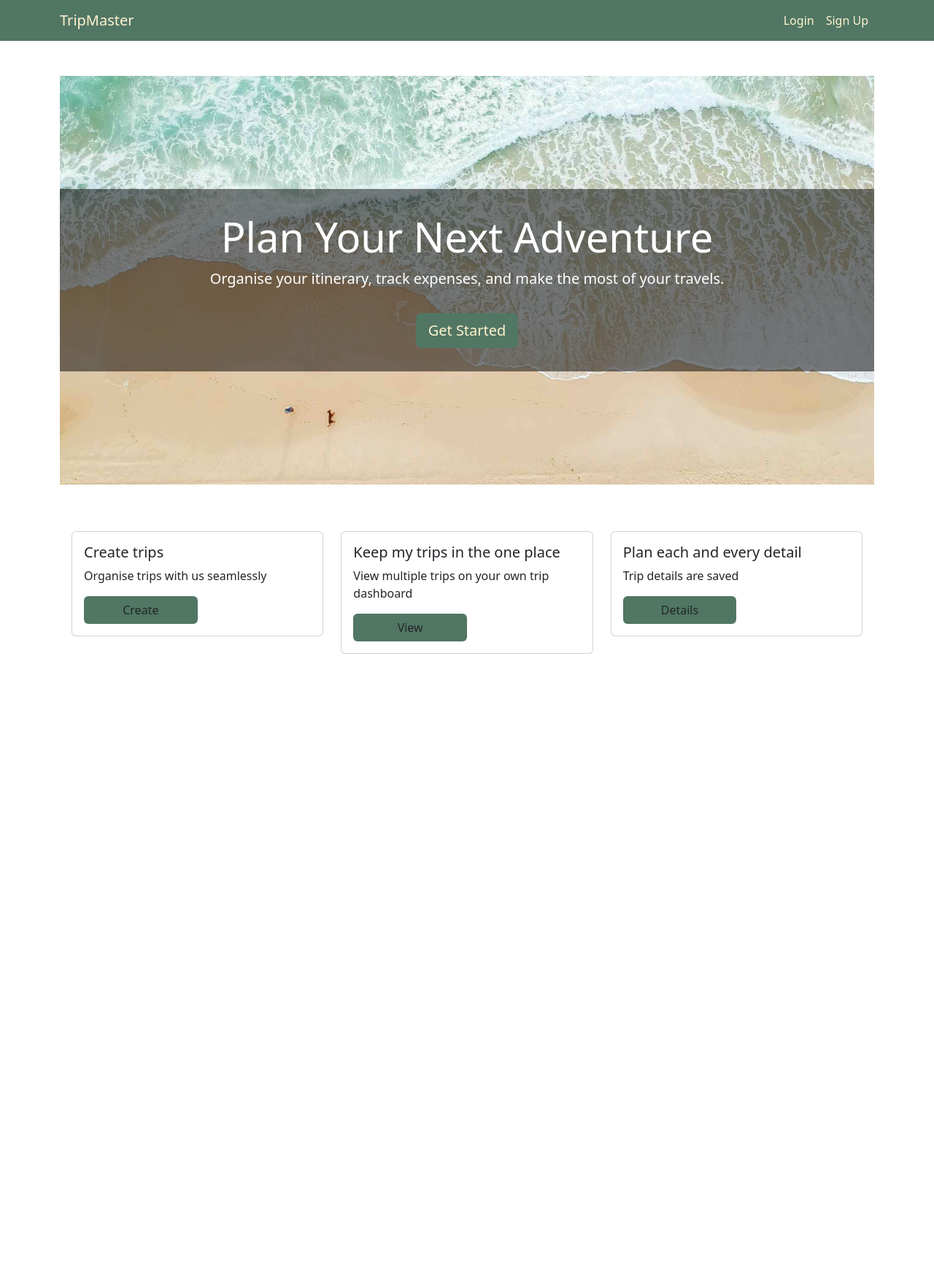
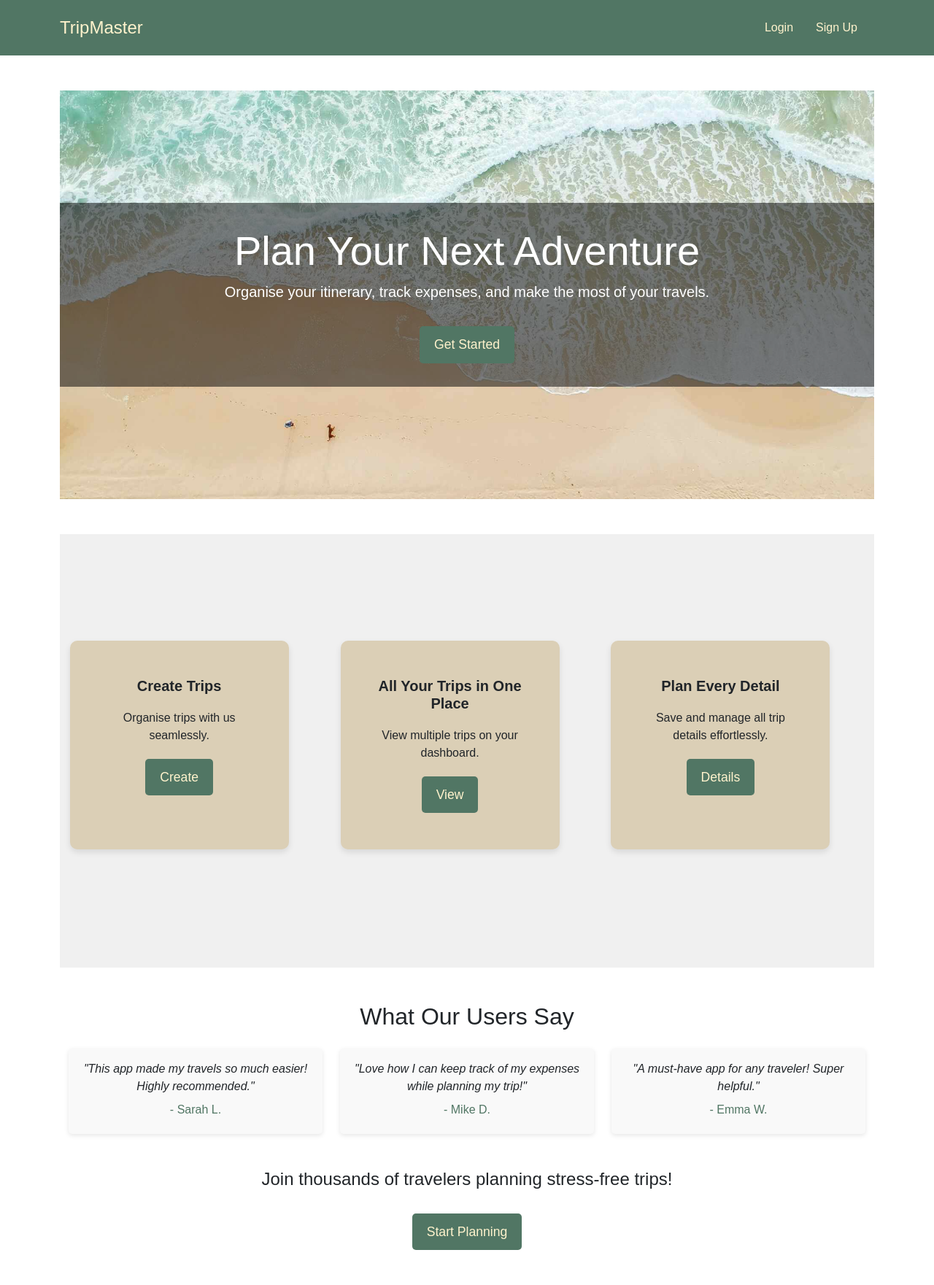
Before and after one commit to Amelia5p/travel-planner, a Django app: page / in a window 1280 px wide. Shown: the whole page at 73% size. Before the commit the page ends 896 px from the top, so only its background shows below. Run offline with Django 5.2, Linux system fonts and the light colour scheme.

Commit message:
add preliminary styles to homepage

```diff
--- a/travelplanner/static/css/style.css
+++ b/travelplanner/static/css/style.css
@@ -1,80 +1,33 @@
-/*Base HTML */
-
+/* Base HTML */
 body {
-    background-color: rgb(198, 198, 174);
+    background-color: #ffffff;
+    font-family: Arial, sans-serif;
 }
 
-.navbar{
+.navbar {
     background-color: #517664;
     color: #fff3cd;
-
+    padding: 15px 20px;
+    display: flex;
+    justify-content: space-between;
+    align-items: center;
 }
 
-nav .nav-link{
-color: #fff3cd;
+.navbar .nav-link {
+    color: #fff3cd;
+    margin-right: 15px;
+    text-decoration: none;
 }
-
 
 .navbar .navbar-brand {
     color: #fff3cd;
-
+    font-size: 1.5rem;
 }
 
-nav .navbar-toggler{
-    color: #fff3cd;
+.navbar .navbar-toggler {
     background-color: #fff3cd;
-    border: 1px #517664;
-}
-
-.container .edit-profile{
-    background-color: #517664;
-    color: #fff3cd;
-}
-
-/* Login Page */
-
-form .btn {
-    background-color: #517664;
-    color: #fff3cd; ;
-}
-
-/*Sign up*/
-
-form.errorlist {
-    color: red;
-}
-
-/* Create Trip */
-/* Hide all form steps by default */
-.form-step {
-    display: none;
-    padding: 20px;
-    border-radius: 8px;
-    background: #f9f9f9;
-    box-shadow: 0px 0px 10px rgba(0, 0, 0, 0.1);
-    margin-top: 20px;
-}
-
-/* Show only the active step */
-.form-step.active {
-    display: block;
-}
-
-/* Style the progress bar */
-.progress {
-    height: 10px;
-    border-radius: 5px;
-}
-
-#progressBar {
-    width: 20%;
-    background-color: #517664;
-}
-
-#tripForm .next-step{
-    margin:20px;
-
-
+    border: 1px solid #517664;
+    color: #517664;
 }
 
 /* Home page */
@@ -86,38 +39,146 @@ form.errorlist {
     align-items: center;
     text-align: center;
     position: relative;
-    margin-top:3rem;
+    margin-top: 3rem;
     margin-bottom: 3rem;
 }
 
 .hero-section .container {
     background: rgba(0, 0, 0, 0.5);
     padding: 2rem;
+}
+
+.hero-section .btn {
+    background-color: #517664;
+    color: #fff3cd;
+    padding: 12px 20px;
+    font-size: 1rem;
+    border: none;
+    border-radius: 5px;
+    cursor: pointer;
+}
+
+.hero-section .btn:hover {
+    background-color: #40614b;
+}
+
+/* Features Section */
+.features-background {
+    background-color: #f0f0f0;
+    padding: 50px 0;
+}
+
+.features-section {
+    display: flex;
+    justify-content: space-around;
+    flex-wrap: wrap;
+    gap: 30px;
+}
+
+.features-section .card {
+    width: 30%;
+    height: 100%;
+    min-width: 300px;
+    max-width: 350px;
+    border: none;
+    border-radius: 10px;
+    box-shadow: 0 4px 8px rgba(0, 0, 0, 0.1);
+    background-color: #dbcfb6;
+    text-align: center;
+    padding: 30px;
+    display: flex;
+    flex-direction: column;
+    justify-content: space-between;
 
 }
 
-.hero-section .btn{
-    background-color: #517664;
-    color:#fff3cd
+.features-section .card-body {
+    padding: 20px;
+    flex-grow: 1;
 }
 
-div .row{
-    padding: 1rem;
+.features-section .card-title {
+    font-size: 1.25rem;
+    font-weight: bold;
+    margin-bottom: 20px;
 }
 
-div .row .btn{
-    background-color: #517664;
+.features-section .card-text {
+    font-size: 1rem;
+    margin-bottom: 20px;
 }
 
-/* Responsive */
-@media (max-width: 1200px) {
-    .hero {
-        background-image: url("/static/images/travel-hero-img1200.jpg");
+.features-section .btn {
+    background-color: #517664;
+    color: #fff3cd;
+    border-radius: 5px;
+    padding: 8px 16px;
+    font-weight: normal;
+    border: none;
+    text-transform: none;
+    cursor: pointer;
+    margin-top: auto;
+}
+
+.features-section .btn:hover {
+    background-color: #40614b;
+}
+
+/* Testimonials Section */
+.testimonial {
+    background-color: #f9f9f9;
+    padding: 15px;
+    border-radius: 5px;
+    box-shadow: 0 2px 6px rgba(0, 0, 0, 0.1);
+}
+
+.testimonial p {
+    font-style: italic;
+    font-size: 1rem;
+    margin-bottom: 10px;
+}
+
+.testimonial h6 {
+    font-size: 1rem;
+    color: #517664;
+}
+
+/* CTA */
+.text-center h3 {
+    font-size: 1.5rem;
+    margin-bottom: 1rem;
+}
+
+.text-center .btn {
+    background-color: #517664;
+    color: #fff3cd;
+    padding: 12px 20px;
+    font-size: 1.1rem;
+    border: none;
+    border-radius: 5px;
+    cursor: pointer;
+}
+
+.text-center .btn:hover {
+    background-color: #40614b;
+}
+
+/* Responsive Design */
+@media (max-width: 767px) {
+    .features-section .card {
+        width: 100%;
+        max-width: 100%;
+    }
+
+    .hero-section {
+        background: url("/static/images/travel-hero-img600.jpg") no-repeat center center/cover;
+    }
+
+    .features-background {
+        padding: 40px 0;
+    }
+
+    .testimonial {
+        margin-bottom: 20px;
     }
 }
-
-@media (max-width: 600px) {
-    .hero {
-        background-image: url("/static/images/travel-hero-img600.jpg");
-    }
-}
--- a/travelplanner/templates/base.html
+++ b/travelplanner/templates/base.html
@@ -8,11 +8,14 @@
     <title>{% block title %}My Travel App{% endblock %}</title>
 
 
-    <!-- Load CSS -->
-    <link rel="stylesheet" href="{% static 'css/style.css' %}">
 
-    <!-- Bootstrap CSS -->
-    <link href="https://cdn.jsdelivr.net/npm/bootstrap@5.3.0/dist/css/bootstrap.min.css" rel="stylesheet">
+
+ <!-- Bootstrap CSS -->
+ <link href="https://cdn.jsdelivr.net/npm/bootstrap@5.3.0/dist/css/bootstrap.min.css" rel="stylesheet">
+ <!-- Load CSS -->
+<link rel="stylesheet" href="{% static 'css/style.css' %}">
+
+
 </head>
 <body>
     <nav class="navbar navbar-expand-lg">
@@ -29,7 +32,7 @@
             <div class="collapse navbar-collapse" id="navbarNav">
                 <ul class="navbar-nav ms-auto">
                     {% if user.is_authenticated %}
-                        <li class="nav-item"><a class="nav-link" href="{% url 'my_trips' %}">My Trips</a>
+                        <li class="nav-item"><a class="nav-link"href="{% url 'my_trips' %}">My Trips</a>
                         </li>
                         <li class="nav-item"><a class="nav-link" href="{% url 'create_trip' %}">Create Trip</a></li>
                         <li class="nav-item"><a class="nav-link" href="{% url 'profile' %}">My Profile</a></li>
--- a/travelplanner/templates/home.html
+++ b/travelplanner/templates/home.html
@@ -13,35 +13,69 @@
     </div>
 </header>
 
-<!-- Features -->
-<div class="row">
+
+<div class="features-background">
+    <div class="features-section py-5">
+        <div class="row text-center my-5">
             <div class="col-12 col-md-4 mb-3">
                 <div class="card">
                     <div class="card-body">
-                <h5 class="card-title">Create trips</h5>
-                <p class="card-text">Organise trips with us seamlessly</p>
-                <a href="#" class="btn w-50 w-sm-auto">Create</a>
+                        <h5 class="card-title">Create Trips</h5>
+                        <p class="card-text">Organise trips with us seamlessly.</p>
+                        <a href="#" class="btn" id="home-btn">Create</a>
                     </div>
                 </div>
             </div>
             <div class="col-12 col-md-4 mb-3">
                 <div class="card">
                     <div class="card-body">
-                <h5 class="card-title">Keep my trips in the one place</h5>
-                <p class="card-text">View multiple trips on your own trip dashboard</p>
-                <a href="#" class="btn w-50 w-sm-auto">View</a>
+                        <h5 class="card-title">All Your Trips in One Place</h5>
+                        <p class="card-text">View multiple trips on your dashboard.</p>
+                        <a href="#" class="btn" id="home-btn" >View</a>
                     </div>
                 </div>
             </div>
             <div class="col-12 col-md-4 mb-3">
                 <div class="card">
-            <div class="card-body">
-                <h5 class="card-title">Plan each and every detail</h5>
-                <p class="card-text">Trip details are saved</p>
-                <a href="#" class="btn w-50 w-sm-auto">Details</a>
+                    <div class="card-body" id="home-card">
+                        <h5 class="card-title">Plan Every Detail</h5>
+                        <p class="card-text">Save and manage all trip details effortlessly.</p>
+                        <a href="#" class="btn" id="home-btn">Details</a>
+                    </div>
+                </div>
             </div>
         </div>
     </div>
 </div>
 
+<!-- Testimonials Section -->
+<div class="container my-5">
+    <h2 class="text-center mb-4">What Our Users Say</h2>
+    <div class="row">
+        <div class="col-md-4">
+            <div class="testimonial text-center p-3">
+                <p>"This app made my travels so much easier! Highly recommended."</p>
+                <h6>- Sarah L.</h6>
+            </div>
+        </div>
+        <div class="col-md-4">
+            <div class="testimonial text-center p-3">
+                <p>"Love how I can keep track of my expenses while planning my trip!"</p>
+                <h6>- Mike D.</h6>
+            </div>
+        </div>
+        <div class="col-md-4">
+            <div class="testimonial text-center p-3">
+                <p>"A must-have app for any traveler! Super helpful."</p>
+                <h6>- Emma W.</h6>
+            </div>
+        </div>
+    </div>
+</div>
+
+<div class="text-center my-5">
+    <h3>Join thousands of travelers planning stress-free trips!</h3>
+    <a href="{% url 'create_trip' %}" class="btn btn-lg btn-success mt-3">Start Planning</a>
+</div>
+
 {% endblock %}
```
Also changed, not shown: trips/templates/trips/my_trips.html (+4 -5 lines), 1 other file. Lines whose indentation alone changed are shown as unchanged.
